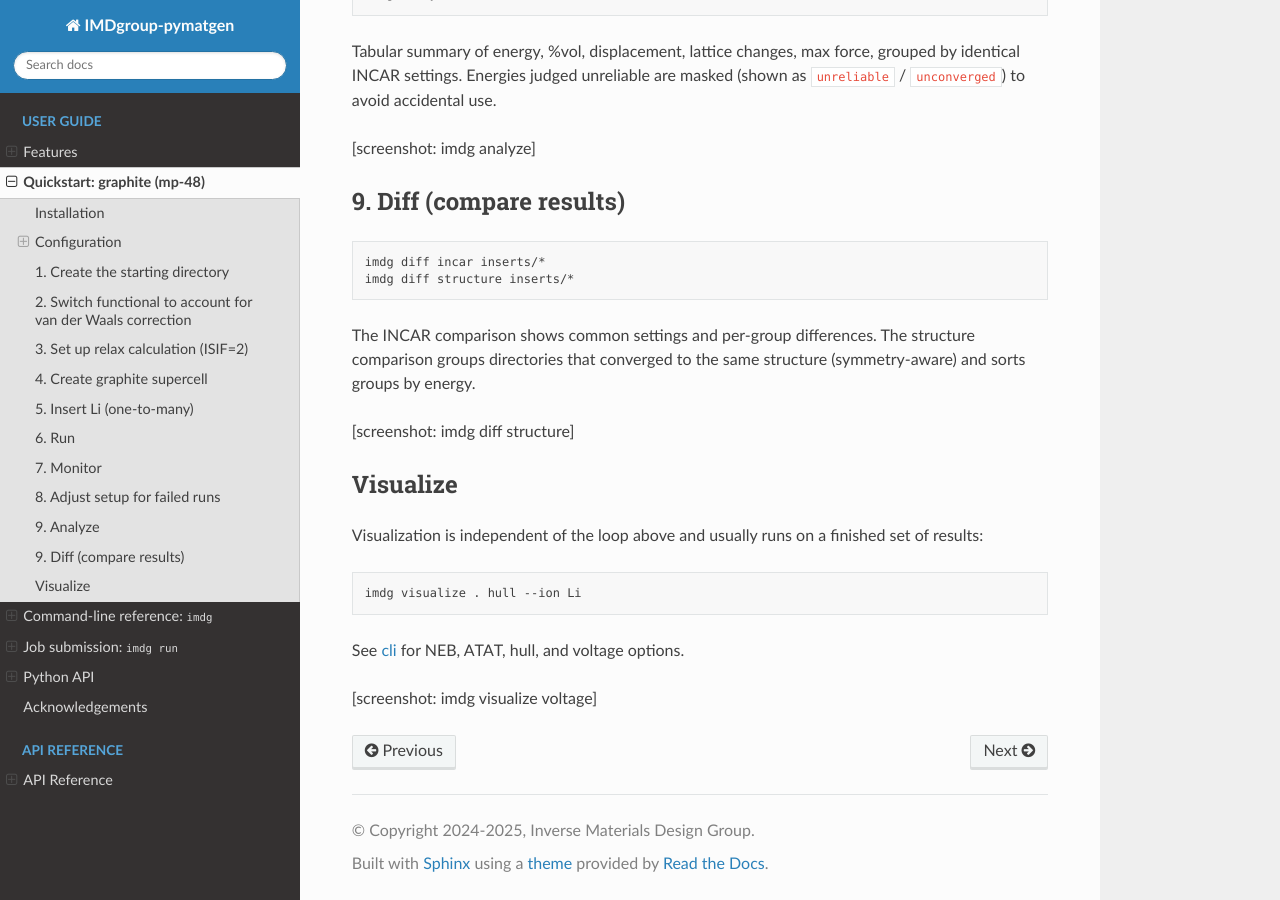
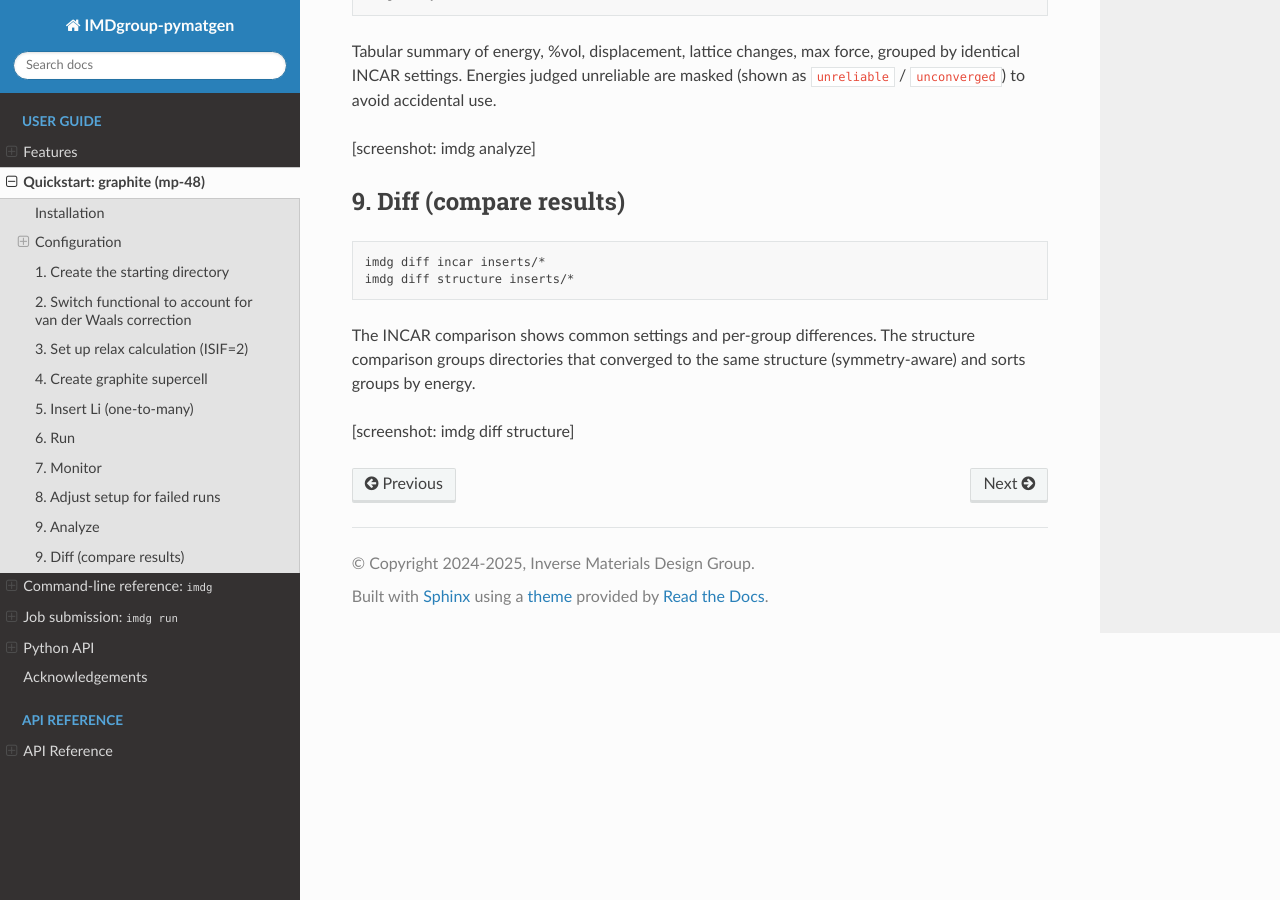
Before and after one commit to yantar92/IMDgroup-pymatgen, a Sphinx documentation site: the page built from docs/quickstart.md, in a window 1280 px wide and 900 px high, scrolled down 5818 px. Built offline with Sphinx 7.4.7 and the Read the Docs theme 3.1.0, drawn with Linux system fonts in a browser that asks for light colours.

Commit message:
docs/quickstart.md: Drop visualize as it requires more data (not for quickstart)

````diff
--- a/docs/quickstart.md
+++ b/docs/quickstart.md
@@ -318,16 +318,3 @@ The structure comparison groups directories that converged to the same
 structure (symmetry-aware) and sorts groups by energy.
 
 [screenshot: imdg diff structure]
-
-## Visualize
-
-Visualization is independent of the loop above and usually runs on a
-finished set of results:
-
-```bash
-imdg visualize . hull --ion Li
-```
-
-See [cli](cli.md) for NEB, ATAT, hull, and voltage options.
-
-[screenshot: imdg visualize voltage]
````
